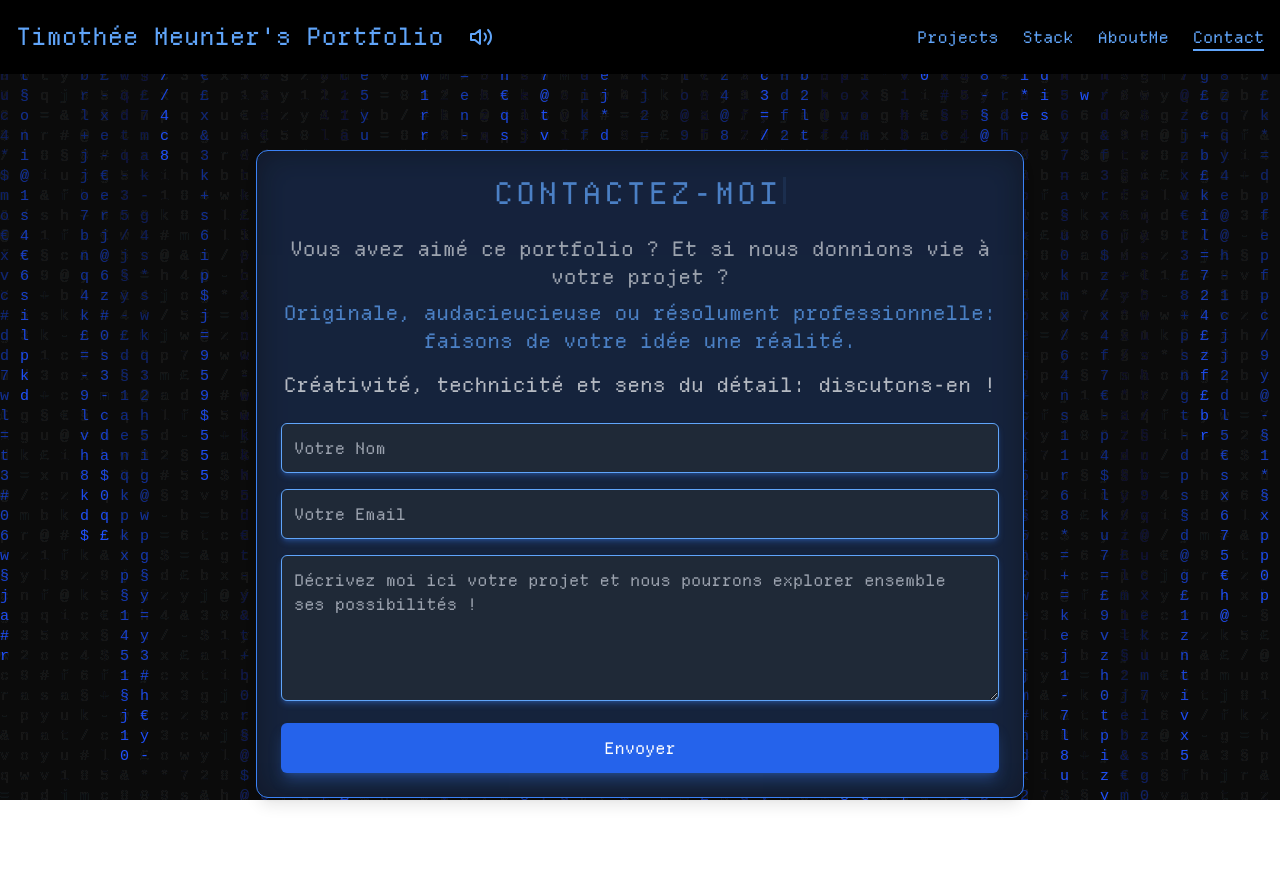
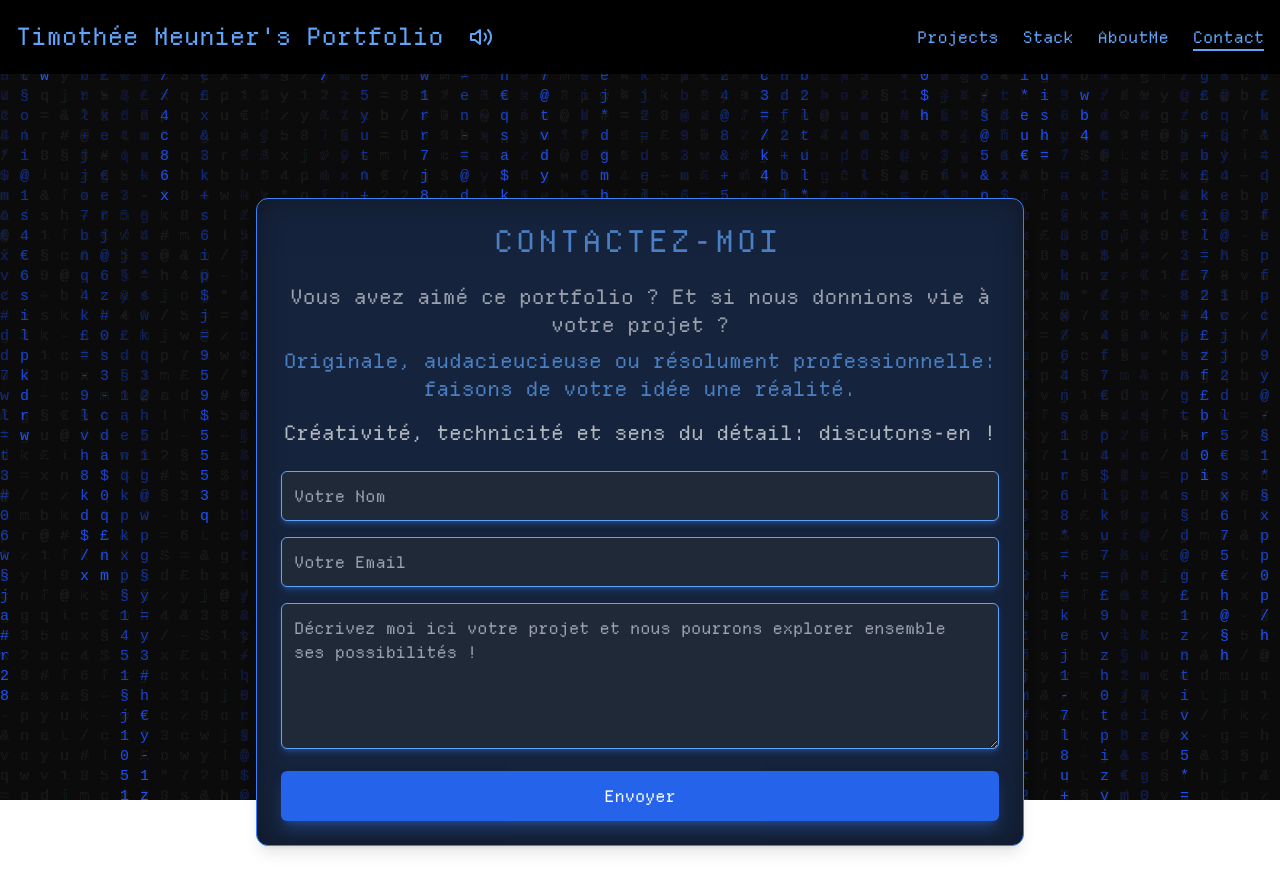
Before and after one commit to 0feeling/My-portfolio, a React (Vite) app: page /Contact in a window 1280 px wide. Shown: the top 892 px of the page. Built offline with nearby package versions, Linux system fonts and the light colour scheme.

Commit message:
m- again

```diff
--- a/src/components/Contact.jsx
+++ b/src/components/Contact.jsx
@@ -37,9 +37,9 @@ const Contact = () => {
   };
 
   return (
-    <div className="min-h-screen flex items-center justify-center text-white px-4">
+    <div className="min-h-screen flex items-center mt-12 mb-12 justify-center text-white px-4">
       <div
-        className="w-full max-w-3xl p-6 bg-gray-900 rounded-xl shadow-lg border border-blue-500 relative overflow-hidden
+        className="w-full max-w-3xl p-6 bg-gray-900 mt-8 mb-8 rounded-xl shadow-lg border border-blue-500 relative overflow-hidden
                       before:absolute before:inset-0 before:bg-blue-500 before:opacity-10 before:blur-lg"
       >
         {/* Titre avec effet futuriste */}
@@ -51,8 +51,8 @@ const Contact = () => {
         <p className="text-gray-300 text-center mb-6 text-lg md:text-xl leading-relaxed">
           Vous avez aimé ce portfolio ? Et si nous donnions vie à votre projet ?
           <span className="block text-blue-400 mt-2 font-semibold">
-            Originale, audacieucieuse ou résolument professionnelle: faisons de votre
-            idée une réalité.
+            Originale, audacieucieuse ou résolument professionnelle: faisons de
+            votre idée une réalité.
           </span>
           <span className="block mt-4 font-semibold text-gray-100">
             Créativité, technicité et sens du détail: discutons-en !
```
